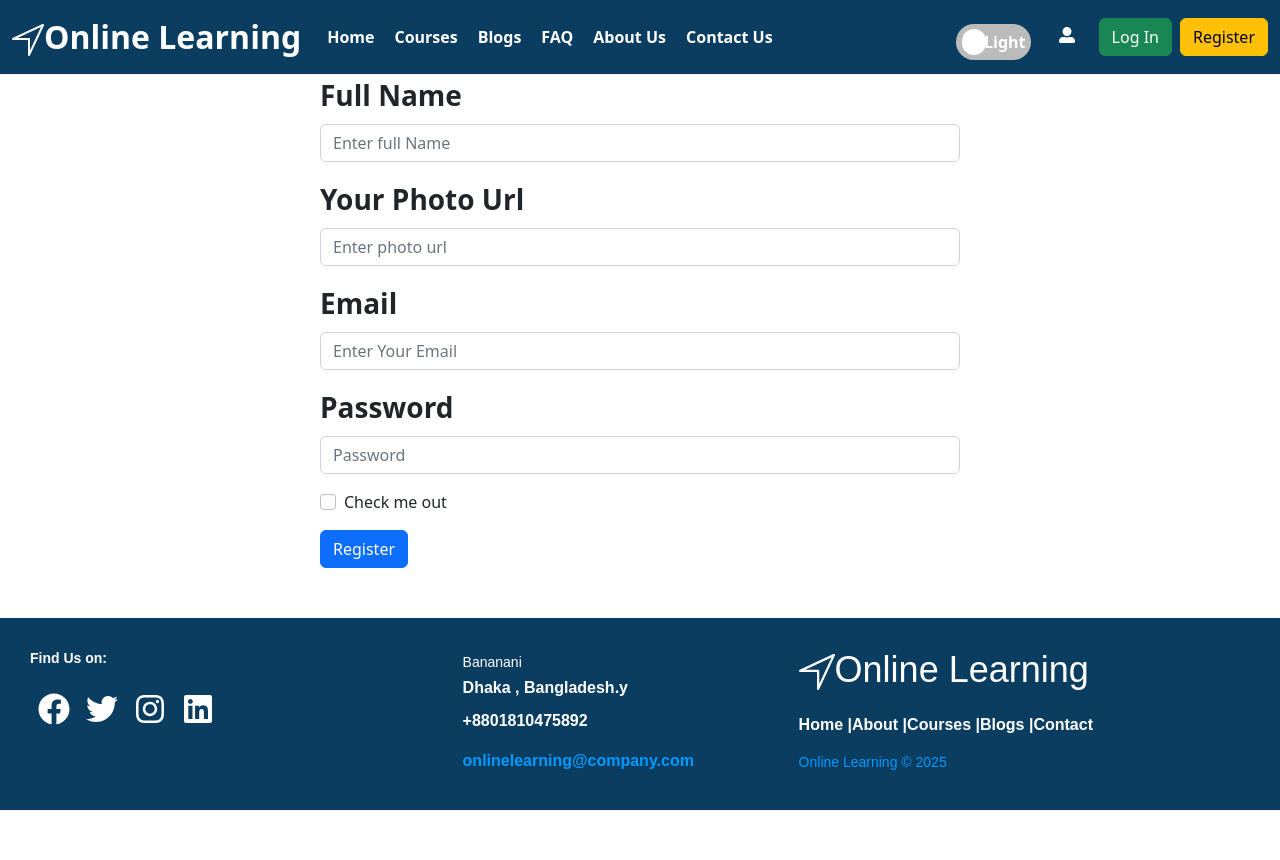
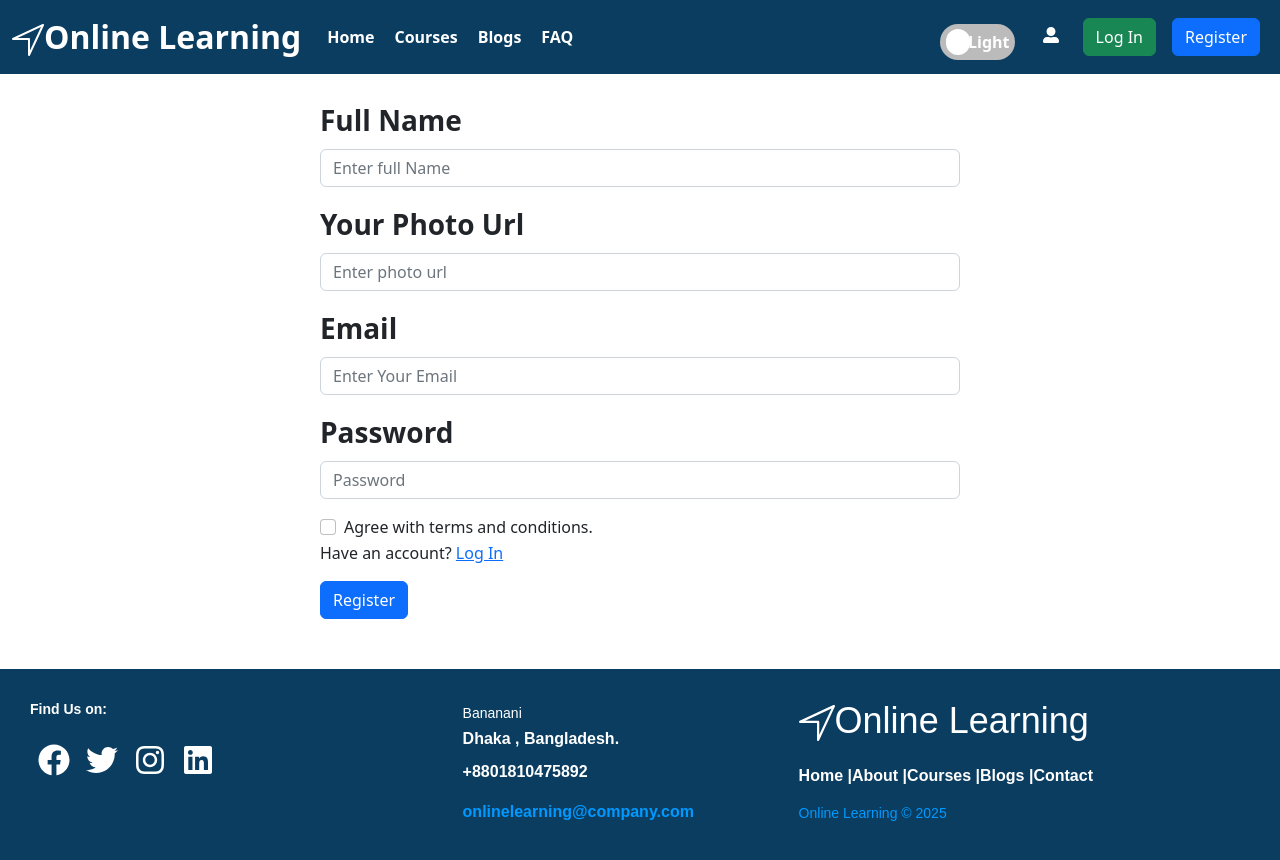
Before and after one commit to merazul-amin/online-learning-platform-client, a React (Create React App) app: page /register in a window 1280 px wide. Before the commit the page ends 810 px from the top, so only its background shows below. Built offline with nearby package versions, Linux system fonts and the light colour scheme; no server answers.

Commit message:
primaryly complete

```diff
--- a/src/components/Pages/AllCourses/AllCourses.js
+++ b/src/components/Pages/AllCourses/AllCourses.js
@@ -8,7 +8,10 @@ const AllCourses = () => {
     const courses = useLoaderData();
     return (
         <div style={{ width: '95%', margin: 'auto' }}>
-            <Row >
+            <Row className='d-flex flex-column flex-md-row'>
+                <Col md='2' style={{ border: '1px solid black', marginBottom: '20px' }}>
+                    <CoursesNav courses={courses}></CoursesNav>
+                </Col>
                 <Col md='10'>
                     <div >
                         <Row xs={1} md={2} className="g-4">
@@ -22,9 +25,6 @@ const AllCourses = () => {
                         </Row>
                     </div>
                 </Col>
-                <Col className='d-none d-md-block' md='2 border'>
-                    <CoursesNav courses={courses}></CoursesNav>
-                </Col>
             </Row>
         </div>
 
--- a/src/components/Pages/Home/Home.js
+++ b/src/components/Pages/Home/Home.js
@@ -1,6 +1,4 @@
 import React from 'react';
-
-import img from '../../../assets/homeBg.jpg'
 import gif from '../../../assets/homeBg1.gif';
 import './Home.css'
 const Home = () => {
--- a/src/components/Pages/Login/Login.js
+++ b/src/components/Pages/Login/Login.js
@@ -3,7 +3,7 @@ import Button from 'react-bootstrap/Button';
 import Form from 'react-bootstrap/Form';
 import { AuthContext } from '../../../contexts/UserContext/UserContext';
 import { toast } from 'react-toastify';
-import { useLocation, useNavigate } from 'react-router-dom';
+import { Link, useLocation, useNavigate } from 'react-router-dom';
 import { FaGoogle, FaGithub } from "react-icons/fa";
 import { getAuth, GithubAuthProvider, GoogleAuthProvider, signInWithPopup } from 'firebase/auth';
 import app from '../../../firebase/firebase.init';
@@ -85,19 +85,20 @@ const Login = () => {
                 {/* Email input */}
                 <Form.Group className="mb-3" controlId="formBasicEmail">
                     <Form.Label className='fw-bold fs-3'>Email</Form.Label>
-                    <Form.Control name='email' type="email" placeholder="Enter Your Email" />
+                    <Form.Control required name='email' type="email" placeholder="Enter Your Email" />
                 </Form.Group>
 
                 {/* Password input */}
                 <Form.Group className="mb-3" controlId="formBasicPassword">
                     <Form.Label className='fw-bold fs-3'>Password</Form.Label>
-                    <Form.Control name='password' type="password" placeholder="Password" />
+                    <Form.Control required name='password' type="password" placeholder="Password" />
                     <Form.Text className="text-muted">
                         <span className='text-danger fw-bold'>{uiError}</span>
                     </Form.Text>
                 </Form.Group>
                 <Form.Group className="mb-3" controlId="formBasicCheckbox">
-                    <Form.Check type="checkbox" label="Check me out" />
+
+                    <p>Don't have account? <Link to='/register'>Register</Link></p>
                 </Form.Group>
 
 
--- a/src/components/Pages/Register/Register.js
+++ b/src/components/Pages/Register/Register.js
@@ -3,6 +3,7 @@ import { AuthContext } from '../../../contexts/UserContext/UserContext';
 import Button from 'react-bootstrap/Button';
 import Form from 'react-bootstrap/Form';
 import { toast } from 'react-toastify';
+import { Link } from 'react-router-dom';
 const Register = () => {
     const { createUser, setNameImage } = useContext(AuthContext);
     const [uiError, setUiError] = useState('');
@@ -69,7 +70,8 @@ const Register = () => {
                 </Form.Text>
             </Form.Group>
             <Form.Group className="mb-3" controlId="formBasicCheckbox">
-                <Form.Check type="checkbox" label="Check me out" />
+                <Form.Check type="checkbox" label="Agree with terms and conditions." />
+                <p>Have an account? <Link to='/login'>Log In</Link></p>
             </Form.Group>
             <Button variant="primary" type="submit">
                 Register
--- a/src/components/SharedPages/Footer/Footer.js
+++ b/src/components/SharedPages/Footer/Footer.js
@@ -21,7 +21,7 @@ const Footer = () => {
             <div className="footer-center col-md-4 col-sm-6">
                 <div>
                     <i className="fa fa-map-marker"></i>
-                    <p><span>Bananani</span> Dhaka , Bangladesh.y</p>
+                    <p><span>Bananani</span> Dhaka , Bangladesh.</p>
                 </div>
                 <div>
                     <i className="fa fa-phone"></i>
--- a/src/components/SharedPages/HeaderNav/HeaderNav.js
+++ b/src/components/SharedPages/HeaderNav/HeaderNav.js
@@ -24,7 +24,7 @@ const HeaderNav = () => {
             });
     }
     return (
-        <Navbar style={{ backgroundColor: '#0B3D60' }} expand="lg">
+        <Navbar style={{ backgroundColor: '#0B3D60', marginBottom: '25px' }} expand="lg">
             <Container fluid >
                 <Navbar.Brand >
 
@@ -44,8 +44,7 @@ const HeaderNav = () => {
 
                         <><NavLink style={{ textDecoration: 'none', color: 'white', fontWeight: 'bold', margin: '0 10px' }} to='/blogs'>Blogs</NavLink></>
                         <><NavLink style={{ textDecoration: 'none', color: 'white', fontWeight: 'bold', margin: '0 10px' }} to='/'>FAQ</NavLink></>
-                        <><NavLink style={{ textDecoration: 'none', color: 'white', fontWeight: 'bold', margin: '0 10px' }} to='/'>About Us</NavLink></>
-                        <><NavLink style={{ textDecoration: 'none', color: 'white', fontWeight: 'bold', margin: '0 10px' }} to='/'>Contact Us</NavLink></>
+
 
                     </Nav>
                     <div>
@@ -72,8 +71,7 @@ const HeaderNav = () => {
                             :
                             <>
                                 <Link to='/login'><button className="btn btn-success mx-2">Log In</button></Link>
-
-                                <Link to='/register'><button className="btn btn-warning">Register</button></Link>
+                                <Link to='/register'><button className="btn btn-primary mx-2">Register</button></Link>
                             </>
                         }
                     </div>
```
